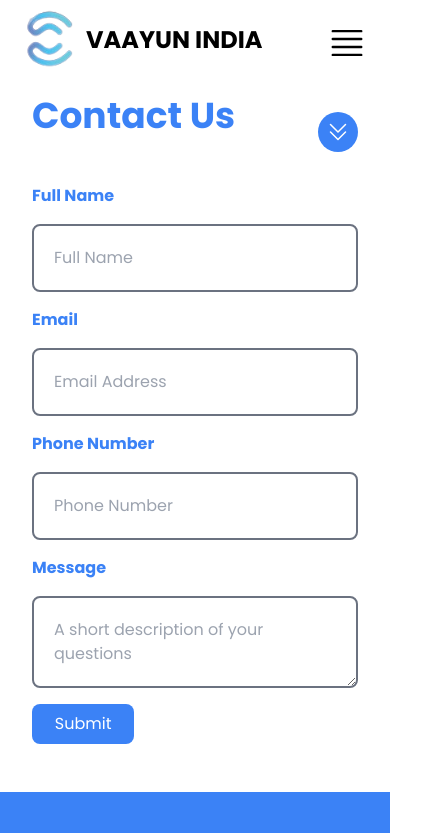
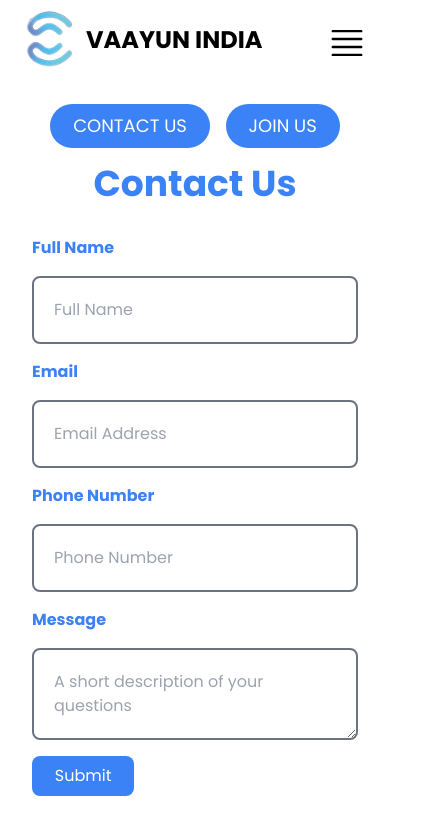
Before and after one commit to Mohitjnn/vaayu, a Next.js app: page /contact in a window 390 px wide. Shown: the top 833 px of the page, 447 px wide, since content can reach past the window. Built offline with nearby package versions, Linux system fonts and the light colour scheme.

Commit message:
responsiveness completed and form sending completed

```diff
--- a/src/app/contact/page.jsx
+++ b/src/app/contact/page.jsx
@@ -22,7 +22,7 @@ function Contact() {
     <main className="w-full h-full">
       <center className="w-full h-full px-4 md:px-0 xl:px-16">
         <section className="flex flex-col xl:flex-row w-full h-full justify-between items-start xl:space-x-6 xl:space-y-0">
-          <div className="hidden md:block md:w-full xl:w-[45%] relative md:h-[45vh] xl:h-[90vh] bg-custom-gradient  xl:rounded-br-[20%] xl:my-5">
+          <div className="hidden md:block md:w-full xl:w-[45%] relative md:h-[45vh] xl:h-[100vh] bg-custom-gradient  xl:rounded-br-[20%] xl:my-5">
             <Image
               src="/static/images/ContactUs.png"
               fill={true}
@@ -33,37 +33,28 @@ function Contact() {
             />
           </div>
           <div
-            className="flex flex-col w-full xl:w-[50%] h-full space-y-4 items-start px-4 my-4 justify-start xl:justify-start overflow-y-auto"
+            className="flex flex-col w-full xl:w-[50%] h-full space-y-4 items-start px-4 my-6 justify-start xl:justify-start overflow-y-auto"
             ref={formContainerRef}
           >
             <div className="flex w-full justify-between">
-              <h1 className="Title text-blue-500">
-                {isForm1Visible ? "Contact Us" : "Join Us"}
-              </h1>
-              <button
-                onClick={() => scrollToForm(isForm1Visible ? "form2" : "form1")}
-                className="flex items-center justify-center w-10 h-10 bg-blue-500 rounded-full mt-4"
-              >
-                <svg
-                  xmlns="http://www.w3.org/2000/svg"
-                  fill="none"
-                  viewBox="0 0 24 24"
-                  strokeWidth="1.5"
-                  stroke="currentColor"
-                  className="w-6 h-6 text-white"
+              <div className="flex items-center justify-center w-full space-x-4">
+                <button
+                  onClick={() => scrollToForm("form1")}
+                  className="flex items-center justify-center text Btnlight "
                 >
-                  <path
-                    strokeLinecap="round"
-                    strokeLinejoin="round"
-                    d={
-                      isForm1Visible
-                        ? "M19.5 12l-7.5 7.5L4.5 12m15-7.5l-7.5 7.5L4.5 4.5"
-                        : "M4.5 12l7.5-7.5 7.5 7.5m-15 7.5l7.5-7.5 7.5 7.5"
-                    }
-                  />
-                </svg>
-              </button>
+                  CONTACT US
+                </button>
+                <button
+                  onClick={() => scrollToForm("form2")}
+                  className="flex items-center justify-center text Btnlight "
+                >
+                  JOIN US
+                </button>
+              </div>
             </div>
+            <h1 className="Title text-blue-500 flex w-full justify-center">
+              {isForm1Visible ? "Contact Us" : "Join Us"}
+            </h1>
             {isForm1Visible ? <Form1 /> : <Form2 />}
           </div>
         </section>
--- a/src/components/Footer/Footer.jsx
+++ b/src/components/Footer/Footer.jsx
@@ -17,7 +17,7 @@ function Footer() {
           </p>
         </div>
       </div>
-      <div className="flex flex-col items-center lg:items-start lg:mt-16 w-fit h-full space-y-6 lg:space-y-3 px-16 py-8">
+      <div className="flex flex-col items-center lg:items-start lg:mt-16 w-fit h-full space-y-6 lg:space-y-3 py-8">
         <h1 className="Title lg:subHeading">Contact</h1>
         <div className=" Heading font-normal lg:text text-center lg:text-start space-y-6 lg:space-y-1 opacity-65">
           <p>Creedaindiasports@gmail.com</p>
```
